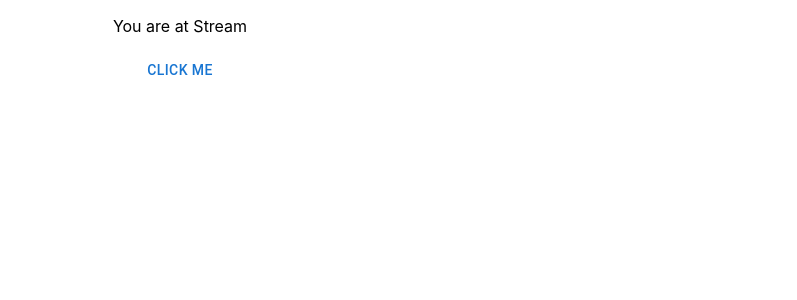
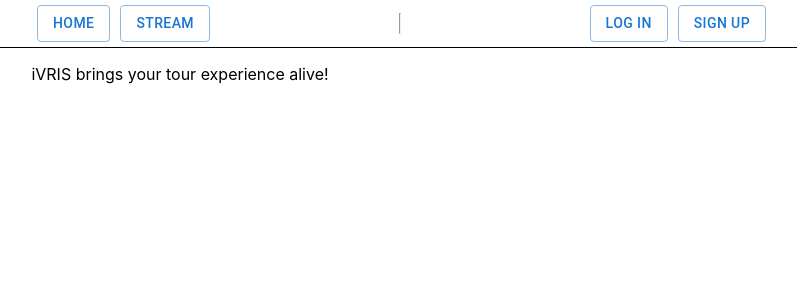
Before and after one commit to MFYLM/ivris-client, a React (Create React App) app: page / in a window 1280 px wide. Shown: the top 300 px of the page, without its empty margins (460-1257 px from the left). Built offline with nearby package versions, Linux system fonts and the light colour scheme.

Commit message:
- template for header and feature card

```diff
--- a/src/App.tsx
+++ b/src/App.tsx
@@ -1,17 +1,19 @@
 import React from 'react';
 import './App.css';
-import { BrowserRouter as Router, Route, Routes } from 'react-router-dom';
+import { Router, Route, Routes } from 'react-router-dom';
 import StreamPage from './pages/StreamPage/StreamPage';
+import AppHeader from './components/Header/AppHeader';
+import MainPage from './pages/MainPage/MainPage';
 
 
 function App() {
   return (
     <div className="App">
-      <Router>
-        <Routes>
-          <Route path='/' Component={StreamPage} />
-        </Routes>
-      </Router>
+      <AppHeader />
+      <Routes>
+        <Route path='/' element={<MainPage />} />
+        <Route path='/streaming' element={<StreamPage />} />
+      </Routes>
     </div>
   );
 }
--- a/src/components/Header/AppHeader.tsx
+++ b/src/components/Header/AppHeader.tsx
@@ -1,21 +1,49 @@
-import React, { Dispatch, SetStateAction, useState } from "react";
-import { Box } from "@mui/material";
+import { Box, Button, Container, ButtonProps } from "@mui/material";
+import { styled } from '@mui/material/styles';
+import { useNavigate } from "react-router-dom";
+
+// interface AppHeaderProps {
+//     tab: string;
+//     setTab: Dispatch<SetStateAction<string>>;
+// };
 
 
-interface AppHeaderProps {
-    tab: string;
-    setTab: Dispatch<SetStateAction<string>>;
-};
+// const NavigateButton = styled(Button)<ButtonProps>(({ theme }) => ({
+//     color: theme.palette.getContrastText(purple[500]),
+//     backgroundColor: purple[500],
+//     '&:hover': {
+//         backgroundColor: purple[700],
+//         transform: "scale(1.3)",
+
+//     },
+// }));
 
 
-const AppHeader = (props: AppHeaderProps) => {
-    const { tab, setTab } = props;
-
+const AppHeader = () => {
+    const navigate = useNavigate();
 
     return (
-        <Box>
-            <p>You are at {tab}</p>
-        </Box>
+        <Container sx={{
+            display: "flex",
+            flexDirection: "row",
+            paddingY: "5px",
+            justifyContent: "space-between",
+            borderBottom: "solid",
+            borderWidth: "1px",
+            borderColor: "grey",
+            paddingX: "0px",
+            minWidth: "100%",
+        }}>
+            <Box sx={{ display: "flex",  flexDirection: "row", width: "50%", paddingLeft: "30px", justifyContent: "flex-end", gap: "10px" }}>
+                <Button variant="outlined" onClick={() => navigate("/")} >Home</Button>
+                <Button variant="outlined" onClick={() => navigate("/stream")} >Stream</Button>
+            </Box>
+            <hr className="h-5 w-0.5 border-none bg-gray-100 dark:bg-gray-800"></hr>
+            <Box sx={{ display: "flex", flexDirection: "row", color: "inherit", paddingRight: "30px", justifyContent: "flex-start", gap: "10px" }}>
+                <Button variant="outlined" >Log In</Button>
+                <Button variant="outlined" >Sign Up</Button>
+            </Box>
+        </Container>
     );
 };
 
--- a/src/index.tsx
+++ b/src/index.tsx
@@ -3,6 +3,7 @@
 import './index.css';
 import App from './App';
 import reportWebVitals from './reportWebVitals';
+import { BrowserRouter } from 'react-router-dom';
 
 
 const root = ReactDOM.createRoot(
@@ -11,9 +12,12 @@
 
 root.render(
   <React.StrictMode>
-    <App />
+    <BrowserRouter>
+      <App />
+    </BrowserRouter>
   </React.StrictMode>
 );
+
 
 // If you want to start measuring performance in your app, pass a function
 // to log results (for example: reportWebVitals(console.log))
--- /dev/null
+++ b/src/pages/MainPage/MainPage.tsx
@@ -0,0 +1,14 @@
+import React from "react";
+
+
+
+const MainPage = () => {
+    return (
+        <div>
+            <p>iVRIS brings your tour experience alive!</p>
+        </div>
+    );
+};
+
+
+export default MainPage;
--- a/src/pages/StreamPage/StreamPage.tsx
+++ b/src/pages/StreamPage/StreamPage.tsx
@@ -1,6 +1,5 @@
-import React, { useState } from "react";
-import AppHeader from "../../components/Header/AppHeader";
 import { Button } from "@mui/material";
+import { useState } from "react";
 
 
 const StreamPage = () => {
@@ -9,8 +8,7 @@
 
     return (
         <div>
-            <AppHeader tab={tab} setTab={setTab} />
-            <Button  onClick={() => setTab("abc")}> click me </Button>
+            <Button onClick={() => setTab("abc")}> click me </Button>
         </div>
     );
 };
```
Also changed, not shown: src/components/Cards/FeatureCard.tsx (added, +38 -0 lines).
